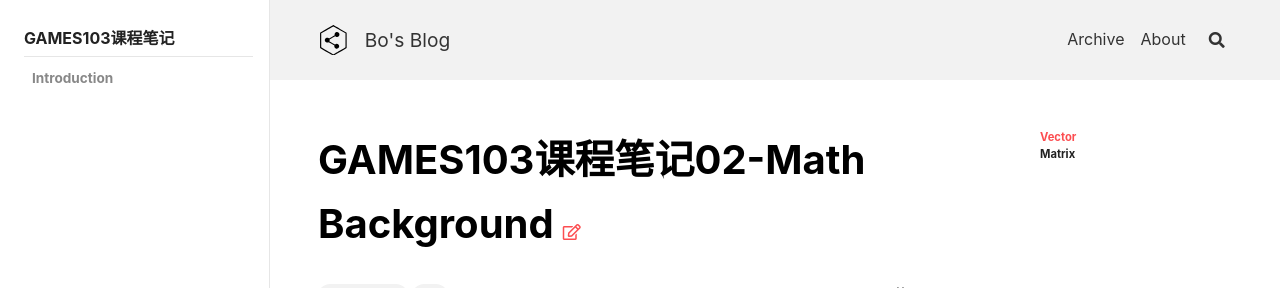
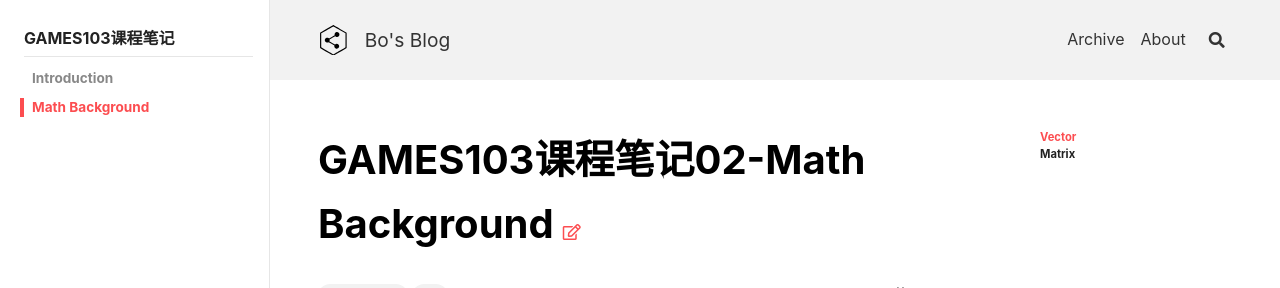
Before and after one commit to peng00bo00/peng00bo00_previous_blog, a Jekyll site: the page built from _posts/2021-11-10-GAMES103-NOTES-02.md, in a window 1280 px wide. Shown: the top 288 px of the page. Built offline with Jekyll 4.4.1, drawn with Linux system fonts in a browser that asks for light colours; nearby versions of some CDN libraries.

Commit message:
Update navigation.yml

```diff
--- a/_data/navigation.yml
+++ b/_data/navigation.yml
@@ -171,3 +171,5 @@ GAMES103:
     children:
       - title: Introduction
         url: /2021/11/04/GAMES103-NOTES-01.html
+      - title: Math Background
+        url: /2021/11/10/GAMES103-NOTES-02.html
```
